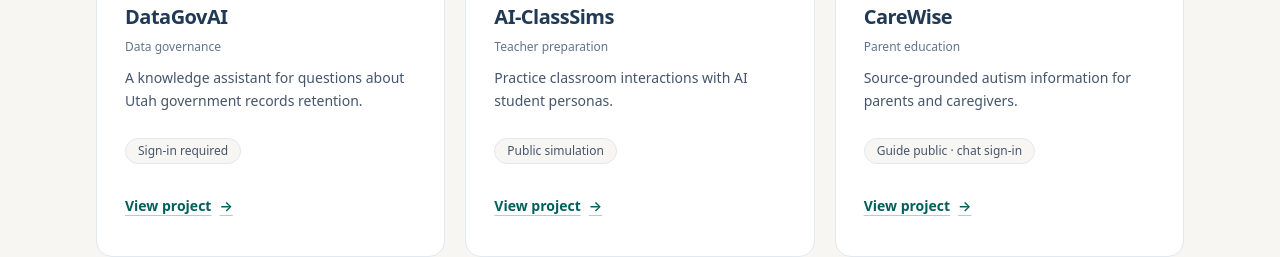
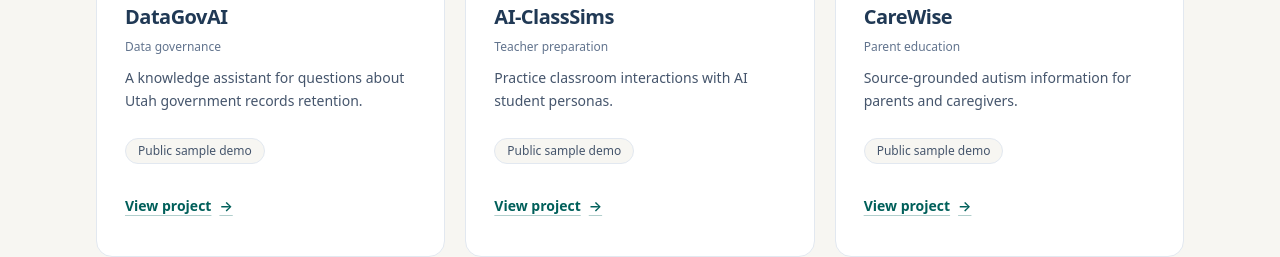
Before and after one commit to memari-majid/majidmemari, a Next.js app: page / in a window 1280 px wide. Shown: the part 1700-1957 px from the top of the page. Built offline with nearby package versions, Linux system fonts and the light colour scheme; no server answers.

Commit message:
Link anonymous sample demos and explain their privacy boundaries

```diff
--- a/app/components/ChatWidget.tsx
+++ b/app/components/ChatWidget.tsx
@@ -166,6 +166,7 @@ export function ChatWidget() {
             </div>
 
             <div className="flex-1 space-y-3 overflow-y-auto px-4 py-3">
+              <p className="rounded-lg bg-zinc-50 p-3 text-xs leading-relaxed text-zinc-600">This chat uses an external AI service. Keep questions general and do not include private records or sensitive personal information. Use the separate inquiry form when you choose to contact Majid.</p>
               {messages.length === 0 && (
                 <div className="space-y-3">
                   <p className="text-sm text-zinc-600 dark:text-zinc-500">
--- a/app/projects/page.tsx
+++ b/app/projects/page.tsx
@@ -8,7 +8,7 @@ import { SITE_URL } from "@/lib/site";
 
 export const metadata: Metadata = {
   title: "Projects",
-  description: "Applications, courses, teaching assistants, and research concepts created by Majid Memari.",
+  description: "Public applications, learning experiences, and research concepts by Majid Memari. No account required for the linked demonstrations.",
   alternates: { canonical: "/projects" },
   openGraph: { title: "Projects — Majid Memari", description: "Practical AI ideas, working experiences, and clear explanations of their scope and access.", url: "/projects" },
 };
@@ -32,8 +32,9 @@ export default function ProjectsPage() {
         <p className="mt-6 max-w-2xl text-lg leading-relaxed text-slate-600">I create applications, learning experiences, and research projects. These {PROJECTS.length} projects are grouped by what they do, with details about their purpose, audience, and access.</p>
         <div className="mt-8 flex flex-wrap gap-x-8 gap-y-3 border-y border-slate-200 py-5 text-sm text-slate-600">
           <p><strong className="font-semibold text-slate-900">Explore the idea.</strong> Understand the problem and approach.</p>
-          <p><strong className="font-semibold text-slate-900">Try the experience.</strong> Check each project&apos;s access details.</p>
+          <p><strong className="font-semibold text-slate-900">Try the experience.</strong> Open a public example without signing in.</p>
         </div>
+        <p className="mt-6 rounded-xl border border-teal-900/15 bg-white p-5 text-sm leading-relaxed text-slate-600">The interactive demos use fictional examples or public learning material. No account is required. Choose the supplied samples; personal records, documents, and uploads are not part of these demos.</p>
         <nav aria-label="Project categories" className="mt-8 flex flex-wrap gap-3">
           {PROJECT_GROUPS.map((group) => <a key={group.id} href={`#${group.id}`} className="inline-flex min-h-11 items-center rounded-full border border-slate-200 bg-white px-4 text-sm font-medium text-teal-800 hover:border-teal-700">{group.title}</a>)}
         </nav>
--- a/lib/projects.ts
+++ b/lib/projects.ts
@@ -15,7 +15,7 @@ export type Project = {
   historical?: boolean;
 };
 
-/** Public portfolio copy only. Account access and live AI availability vary by app. */
+/** Public experiences use sample or public material; private account capabilities are not demo features. */
 export const PROJECTS: readonly Project[] = [
   {
     slug: "building-ai-solutions",
@@ -40,12 +40,12 @@ export const PROJECTS: readonly Project[] = [
     category: "Data governance",
     summary: "A knowledge assistant for questions about Utah government records retention.",
     purpose: "Explore how retrieval and AI assistance can help people navigate government records guidance and locate relevant source material.",
-    capabilities: ["A conversational interface for records-retention questions.", "A focused knowledge base around Utah General Retention Schedules.", "An applied example of AI support for a specialized information workflow."],
-    limit: "Responses need review against the current authoritative records guidance and the requirements of the relevant organization.",
+    capabilities: ["Choose from three fictional records-management situations.", "Get live explanations based on authored public guidance.", "Follow links to the official Utah Archives sources."],
+    limit: "Educational examples only. No private records system is connected. Check the current authoritative schedule before making a real retention decision.",
     url: "https://datagovai-web.vercel.app",
-    launchLabel: "Open DataGovAI",
-    access: "Sign-in required",
-    accessNote: "An authorized account is required to ask questions; public sign-in is available.",
+    launchLabel: "Try DataGovAI",
+    access: "Public sample demo",
+    accessNote: "No account required. Choose a public sample question; the demo accepts no personal records or uploads.",
   },
   {
     slug: "ai-classsims",
@@ -55,12 +55,12 @@ export const PROJECTS: readonly Project[] = [
     category: "Teacher preparation",
     summary: "Practice classroom interactions with AI student personas.",
     purpose: "Give aspiring teachers a place to rehearse classroom decisions and reflect on how different students respond.",
-    capabilities: ["A simulated classroom with distinct student personas.", "Teacher turns that prompt AI student responses.", "A practice environment for classroom management and instructional choices."],
+    capabilities: ["Explore invented classroom situations and student personas.", "Choose sample teacher actions and see AI-generated responses.", "Reflect on feedback without entering real student information."],
     limit: "Simulated student behavior is a teaching aid. It does not establish how real children will respond or replace supervised classroom practice.",
-    url: "https://aiclassims.com",
+    url: "https://aiclassims.com/demo",
     launchLabel: "Open the classroom",
-    access: "Public simulation",
-    accessNote: "Open the classroom to explore the simulation. AI responses depend on the application's service availability.",
+    access: "Public sample demo",
+    accessNote: "No account required. Choose a fictional classroom scenario and a sample teaching action.",
   },
   {
     slug: "carewise",
@@ -70,12 +70,12 @@ export const PROJECTS: readonly Project[] = [
     category: "Parent education",
     summary: "Source-grounded autism information for parents and caregivers.",
     purpose: "Help parents understand information, prepare questions for a child's care team, and navigate a curated library of trusted sources.",
-    capabilities: ["A public parent guide and source library.", "Conversational educational answers with source citations.", "A focused workflow for understanding autism-related information."],
-    limit: "An educational information tool, not a diagnostic, therapy, or crisis service. Review health decisions with a qualified professional.",
-    url: "https://carewise.space",
-    launchLabel: "Explore CareWise",
-    access: "Guide public · chat sign-in",
-    accessNote: "Read the guide and source information publicly. The chat opens through the application's sign-in flow.",
+    capabilities: ["Choose general parent-education sample questions.", "Read live explanations grounded in curated public notes.", "Open public health-information sources for further reading."],
+    limit: "General educational information, not diagnosis, treatment, or crisis support. This sample experience has no access to family or health records.",
+    url: "https://carewise.space/demo",
+    launchLabel: "Try CareWise",
+    access: "Public sample demo",
+    accessNote: "No account required. Select a general educational question. Personal health details and uploads are not accepted.",
   },
   {
     slug: "willow",
@@ -85,12 +85,12 @@ export const PROJECTS: readonly Project[] = [
     category: "Reflection & skills",
     summary: "A conversational companion for everyday reflection and cognitive behavioral skills practice.",
     purpose: "Explore structured reflection, thought records, and practical exercises in a calm conversational experience.",
-    capabilities: ["A public conversation demo.", "Guided reflection and cognitive behavioral skill exercises.", "A topic library and explanations of the sources behind the experience."],
-    limit: "A skills-practice companion, not a therapist, doctor, or crisis service. The public demo conversation clears when refreshed.",
+    capabilities: ["Choose a fictional everyday reflection scenario.", "See a live AI response about a general skills exercise.", "Explore the sample without creating or saving an account history."],
+    limit: "A sample skills-practice companion, not a therapist, doctor, or crisis service. Use professional support for personal health needs.",
     url: "https://www.willowspace.dev/demo",
     launchLabel: "Try the Willow demo",
-    access: "Public demo",
-    accessNote: "Try the demo without an account. Account-based features use a separate sign-in flow.",
+    access: "Public sample demo",
+    accessNote: "No account required. Explore fictional reflection situations through sample choices. Personal stories and uploads are not accepted.",
   },
   {
     slug: "ai-cpa",
@@ -99,13 +99,13 @@ export const PROJECTS: readonly Project[] = [
     name: "AI-CPA · AI Bookkeeping",
     category: "Accounting & finance",
     summary: "An AI-assisted bookkeeping workspace with a conversational assistant named Saul.",
-    purpose: "Explore how AI can help organize multi-entity books and explain accounting questions in the context of an authorized user's data.",
-    capabilities: ["A bookkeeping workspace for multiple entities.", "A conversational assistant grounded in the workspace's financial context.", "Support for exploring collaboration strategies and tax-aware questions."],
-    limit: "Informational assistance requires review by a qualified accounting professional. Financial records are available only to authorized users.",
+    purpose: "Demonstrate how an AI-assisted workspace can organize and explain fictional bookkeeping examples.",
+    capabilities: ["Explore a synthetic bookkeeping dashboard and sample ledger.", "Change sample scenarios and filter example records.", "Choose preset AI explanations based only on fictional books."],
+    limit: "Sample amounts and entities are fictional. No live customer records, bank connections, or financial documents are available in this demonstration.",
     url: "https://www.aicpa.dev",
-    launchLabel: "Open the sign-in page",
-    access: "Sign-in required",
-    accessNote: "An authorized application account is required to open the bookkeeping workspace. Contact me to discuss a demonstration.",
+    launchLabel: "Try the sample books",
+    access: "Public sample demo",
+    accessNote: "No account required. The public workspace uses fictional books and preset questions; it cannot access real business records.",
   },
   {
     slug: "finhub",
@@ -114,13 +114,13 @@ export const PROJECTS: readonly Project[] = [
     name: "FinHub",
     category: "Personal finance",
     summary: "A finance dashboard that brings balances, spending, and debt information into one workspace.",
-    purpose: "Explore how connected financial information and optional AI assistance can support a clearer view of everyday finances.",
-    capabilities: ["Balances and recent transaction views.", "Spending rollups and recurring-payment information.", "A debt overview with an avalanche-planning interface."],
-    limit: "This private workspace uses authorized financial connections. Its summaries are informational and depend on the connected data.",
+    purpose: "Show how a dashboard can explain spending and financial tradeoffs using fictional examples.",
+    capabilities: ["Explore synthetic balances, spending, and transactions.", "Filter a sample ledger and compare example scenarios.", "Choose preset explanations of the sample finances."],
+    limit: "All public-demo finances are fictional. It cannot connect to a bank, expose account data, or perform a financial transaction.",
     url: "https://finhub-eight.vercel.app",
-    launchLabel: "Open the sign-in page",
-    access: "Sign-in required",
-    accessNote: "An administrator-provisioned account is required. Contact me to discuss the application without sharing personal financial records.",
+    launchLabel: "Try the finance demo",
+    access: "Public sample demo",
+    accessNote: "No account required. Explore synthetic balances and transactions without linking a bank or entering financial details.",
   },
   {
     slug: "ai-ster",
@@ -130,27 +130,27 @@ export const PROJECTS: readonly Project[] = [
     category: "Teacher evaluation",
     summary: "AI-assisted student-teaching evaluation aligned with USBE rubrics.",
     purpose: "Explore a structured way to organize teaching observations and support a human evaluator's review.",
-    capabilities: ["A rubric-based student-teaching evaluation workflow.", "AI assistance for examining observation evidence.", "Role-based workspaces for supervisors, coordinators, and administrators."],
-    limit: "Evaluation decisions remain the responsibility of qualified human reviewers. Access is restricted to protect evaluation records.",
+    capabilities: ["Explore two fictional lesson-observation scenarios.", "Adjust sample rubric ratings in your browser.", "Compare your choices with an authored sample interpretation."],
+    limit: "A fictional rubric walkthrough, not an assessment of a real person. It does not load, submit, save, or generate evaluations from private records.",
     url: "https://uvuaister.com",
-    launchLabel: "Open the sign-in page",
-    access: "Sign-in required",
-    accessNote: "An authorized evaluator account is required. The public sign-in page is available; contact me for a walkthrough.",
+    launchLabel: "Try the sample rubric",
+    access: "Public sample demo",
+    accessNote: "No account required. Work through fictional teaching observations; the public exercise accepts no real evaluation records.",
   },
   {
     slug: "course-chatbot",
     kind: "Course teaching assistant",
     group: "learning",
-    name: "Course AI Teaching Assistant",
+    name: "AI Course Assistant",
     category: "Course support",
-    summary: "An archived-course AI demo that helps learners explore saved Summer 2026 materials.",
-    purpose: "Demonstrate conversational course support using saved Summer 2026 syllabus, module, and assignment materials.",
-    capabilities: ["Course questions and module-based starter prompts.", "Fast and thinking response modes.", "Conversation history saved in the visitor's browser."],
-    limit: "This archived course demonstration has no live Canvas sync or current assignments and due dates. Confirm current course details in Canvas. The assistant supports learning and does not complete graded work for students.",
+    summary: "A public teaching-assistant demonstration for AI learning concepts.",
+    purpose: "Show how sample explanations can help learners understand tokens, attention, training, and checking AI answers.",
+    capabilities: ["Select a public AI-learning sample question.", "Read a live explanation with a fictional example.", "Explore concepts without entering personal text or course records."],
+    limit: "General sample lessons only. No Canvas connection, private course material, grades, enrollment, or current deadlines are available.",
     url: "https://chatbot-ruddy-one-94.vercel.app",
     launchLabel: "Open the course assistant",
-    access: "Public demo · Archived course",
-    accessNote: "Ask AI questions about saved Summer 2026 course materials. Live Canvas sync and current dates are unavailable; linked historical Canvas resources may require sign-in.",
+    access: "Public sample demo",
+    accessNote: "No account required. Choose a sample AI-learning question. The demo has no access to course accounts or student records.",
   },
   {
     slug: "nvidia-workshop-ta",
@@ -160,12 +160,12 @@ export const PROJECTS: readonly Project[] = [
     category: "Workshop support",
     summary: "A workshop question-and-answer assistant for an authorized learning community.",
     purpose: "Give workshop participants a focused place to ask questions about course material while they work through technical learning activities.",
-    capabilities: ["A workshop-specific question-and-answer experience.", "Access through the workshop's Slack sign-in.", "AI support alongside instructor-led learning."],
-    limit: "An independent teaching-support application. AI responses need checking against the workshop materials and instructor guidance.",
+    capabilities: ["Choose a sample question about public AI workshop concepts.", "Get live explanations based on authored public notes.", "Follow links to primary public learning materials."],
+    limit: "An independent teaching demonstration using public learning material. It cannot read Slack conversations, learner records, or private workshop content.",
     url: "https://nvidia-teaching-assistant.vercel.app",
-    launchLabel: "Open workshop sign-in",
-    access: "Workshop Slack sign-in",
-    accessNote: "Sign in with an authorized NVIDIA-AI-WORKSHOP Slack account to use this assistant.",
+    launchLabel: "Try the workshop demo",
+    access: "Public sample demo",
+    accessNote: "No account or Slack sign-in required. Select a public-topic question; private workshop sessions are separate.",
   },
   {
     slug: "grideye",
@@ -179,8 +179,8 @@ export const PROJECTS: readonly Project[] = [
     limit: "Historical portfolio material. The project pages may describe earlier plans and do not establish a current active program, funding award, or deployed inspection service.",
     url: "https://grideye-nine.vercel.app",
     launchLabel: "View the research concept",
-    access: "Historical research concept",
-    accessNote: "The public site remains available as a record of the earlier concept.",
+    access: "Public historical overview",
+    accessNote: "Read the historical concept without an account. The public overview contains no operational utility or private project data.",
     historical: true,
   },
 ];
```
